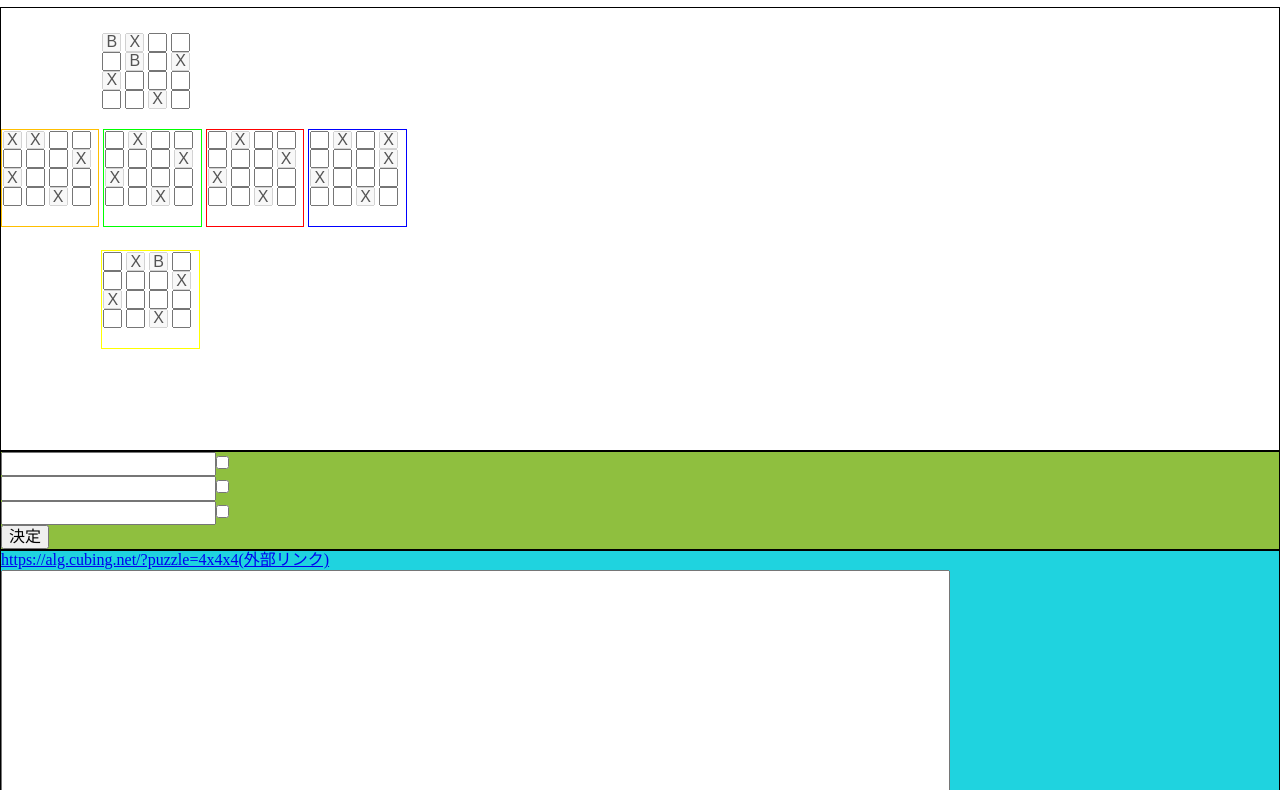
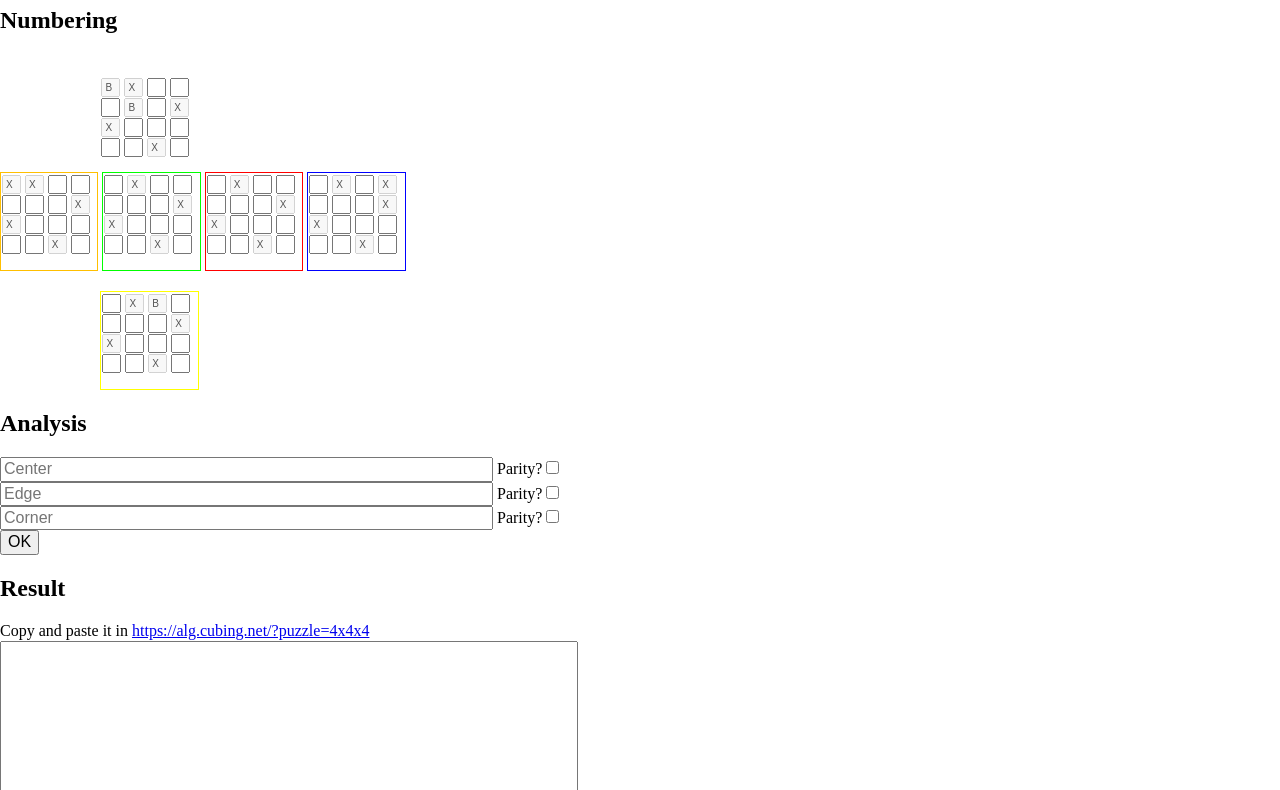
Before and after one commit to sakabar/go_ahead_4BLD, a website built with webpack: page index.html in a window 1280 px wide. Shown: the part 73-863 px from the top of the page. Built offline with nearby package versions, Linux system fonts and the light colour scheme.

Commit message:
Front design

```diff
--- a/index.html
+++ b/index.html
@@ -1,17 +1,18 @@
 <html>
   <head>
-    <title>Go ahead!</title>
+    <title>Go ahead</title>
     <meta charset="utf-8"/>
     <link rel="stylesheet" type="text/css" href="src/css/normalize.css">
     <link rel="stylesheet" type="text/css" href="src/css/index.css">
   </head>
   <body>
-    <h1>title</h1>
+    <h1>Go ahead</h1>
 
     <div class="ExtendElevation">
+      <h2>Numbering</h2>
       <div class="ExtendElevation__Upper">
-        <div class="ExtendElevation__Invisible"></div>
-        <div class="ExtendElevation__Face">
+        <div class="ExtendElevation__Face ExtendElevation__Invisible"></div>
+        <div class="ExtendElevation__Face ExtendElevation__White">
           <input class="Piece" type="text" disabled="disabled" value="B">
           <input class="Piece" type="text" disabled="disabled" value="X">
           <input class="Piece Edge__UB" type="text">
@@ -30,11 +31,10 @@
           <input class="Piece Corner__UFL" type="text">
           <input class="Piece Edge__UF" type="text">
           <input class="Piece" type="text" disabled="disabled" value="X">
-          <input class="Piece Corner__UFR" type="text"><br>
+          <input class="Piece Corner__UFR" type="text">
         </div>
-
-        <div class="ExtendElevation__Invisible"></div>
-        <div class="ExtendElevation__Invisible"></div>
+        <div class="ExtendElevation__Face ExtendElevation__Invisible"></div>
+        <div class="ExtendElevation__Face ExtendElevation__Invisible"></div>
       </div>
 
       <div class="ExtendElevation__Middle">
@@ -126,7 +126,7 @@
       </div>
 
       <div class="ExtendElevation__Lower">
-        <div class="ExtendElevation__Invisible"></div>
+        <div class="ExtendElevation__Face ExtendElevation__Invisible"></div>
         <div class="ExtendElevation__Face ExtendElevation__Yellow">
           <input class="Piece Corner__DFL" type="text">
           <input class="Piece" type="text" disabled="disabled" value="X">
@@ -148,25 +148,23 @@
           <input class="Piece" type="text" disabled="disabled" value="X">
           <input class="Piece  Corner__DBR" type="text"><br>
         </div>
-        </div>
-
-        <div class="ExtendElevation__Invisible"></div>
-        <div class="ExtendElevation__Invisible"></div>
+        <div class="ExtendElevation__Face ExtendElevation__Invisible"></div>
+        <div class="ExtendElevation__Face ExtendElevation__Invisible"></div>
       </div>
     </div>
 
-
     <div class="Analysis">
-      <input class="Analysis__CenterText" type="text"><input class="Analysis__CenterParity" type="checkbox"><br>
-      <input class="Analysis__EdgeText" type="text"><input class="Analysis__EdgeParity" type="checkbox"><br>
-      <input class="Analysis__CornerText" type="text"><input class="Analysis__CornerParity" type="checkbox"><br>
-      <input class="Analysis__Button" type="button" value="決定">
+      <h2>Analysis</h2>
+      <input class="Analysis__CenterText" type="text" size="50" placeholder="Center">    Parity? <input class="Analysis__CenterParity" type="checkbox"><br>
+      <input class="Analysis__EdgeText" type="text" size="50" placeholder="Edge">    Parity? <input class="Analysis__EdgeParity" type="checkbox"><br>
+      <input class="Analysis__CornerText" type="text" size="50" placeholder="Corner">    Parity? <input class="Analysis__CornerParity" type="checkbox"><br>
+      <input class="Analysis__Button" type="button" value="OK">
     </div>
 
     <div class="Result">
-      <!-- <input class="Result__Text" type="text"><br> -->
-      <a href="https://alg.cubing.net/?puzzle=4x4x4" target="_blank">https://alg.cubing.net/?puzzle=4x4x4(外部リンク)</a><br>
-      <textarea class="Result__Text" cols="100" rows="100"></textarea><br>
+      <h2>Result</h2>
+      Copy and paste it in <a href="https://alg.cubing.net/?puzzle=4x4x4" target="_blank">https://alg.cubing.net/?puzzle=4x4x4</a><br>
+      <textarea class="Result__Text" cols="60" rows="10"></textarea><br>
     </div>
 
 
--- a/src/css/index.css
+++ b/src/css/index.css
@@ -1,4 +1,4 @@
-.ExtendElevation__Invisible {
+.ExtendElevation__Face {
     width: 25mm;
     height: 25mm;
     display: inline-block;
@@ -6,13 +6,13 @@
     padding: 1px;
 }
 
-.ExtendElevation__Face {
-    width: 25mm;
-    height: 25mm;
-    display: inline-block;
-    _display: inline;
-    padding: 1px;
+.ExtendElevation__Invisible {
+    /* border: solid 1px #ffffff; */
 }
+.ExtendElevation__White {
+    /* border: solid 1px #000000; */
+}
+
 
 .ExtendElevation__Orange {
     border: solid 1px #ffbf00;
@@ -34,24 +34,23 @@
     border: solid 1px #ffff00;
 }
 
-
-
-
 .piece {
     width: 5mm;
     height: 5mm;
+    font-size: x-small;
 }
 
 .ExtendElevation {
-    border: solid 1px #000000;
+    /* border: solid 1px #000000; */
+    /* background-color: #8FBF3F; */
 }
 
 .Analysis {
-    background-color: #8FBF3F;
-        border: solid 1px #000000;
+    /* background-color: #8FBF3F; */
+    /* border: solid 1px #000000; */
 }
 
 .Result {
-    background-color: #1FD3DF;
-        border: solid 1px #000000;
+    /* background-color: #1FD3DF; */
+    /* border: solid 1px #000000; */
 }
```
Lines whose indentation alone changed are shown as unchanged.
